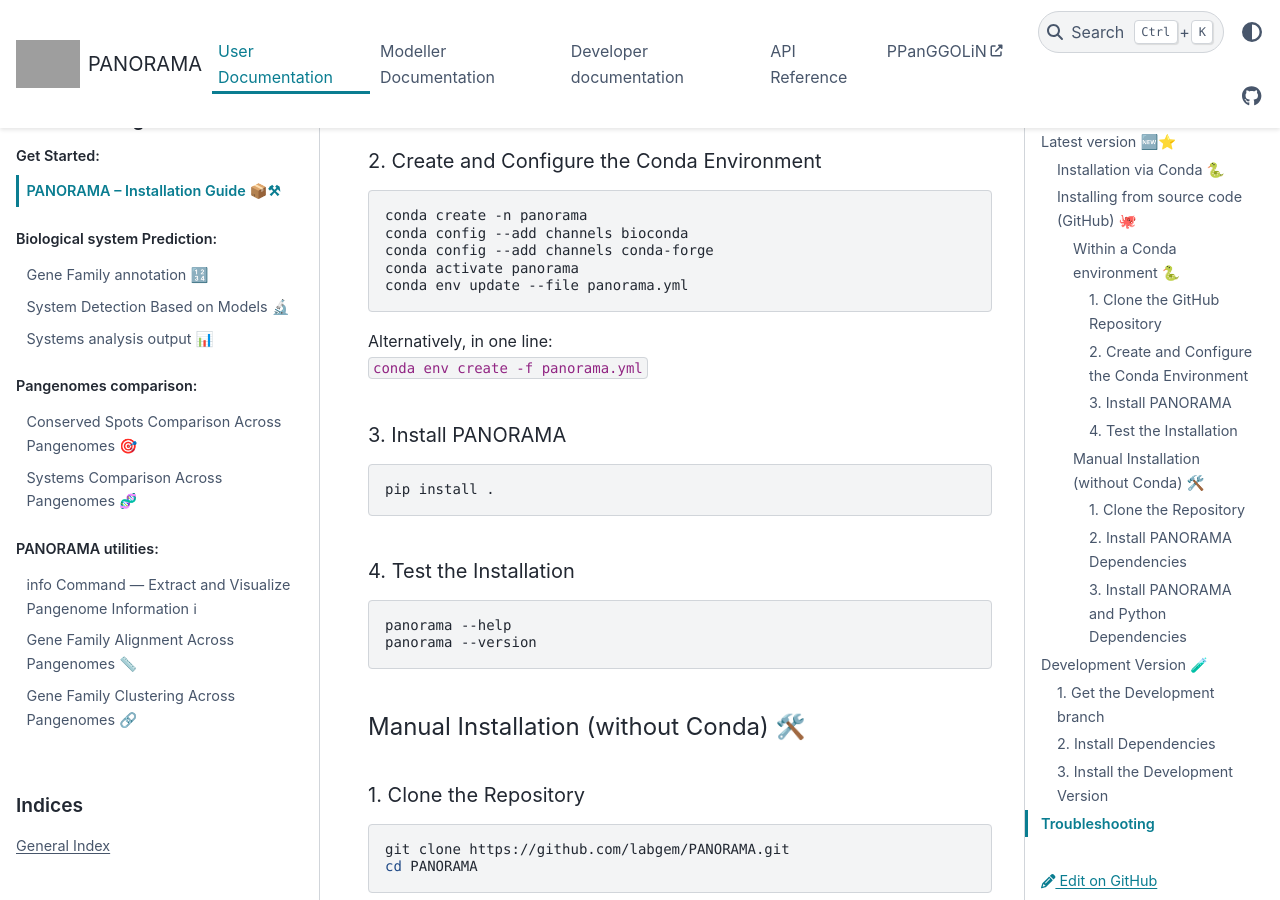
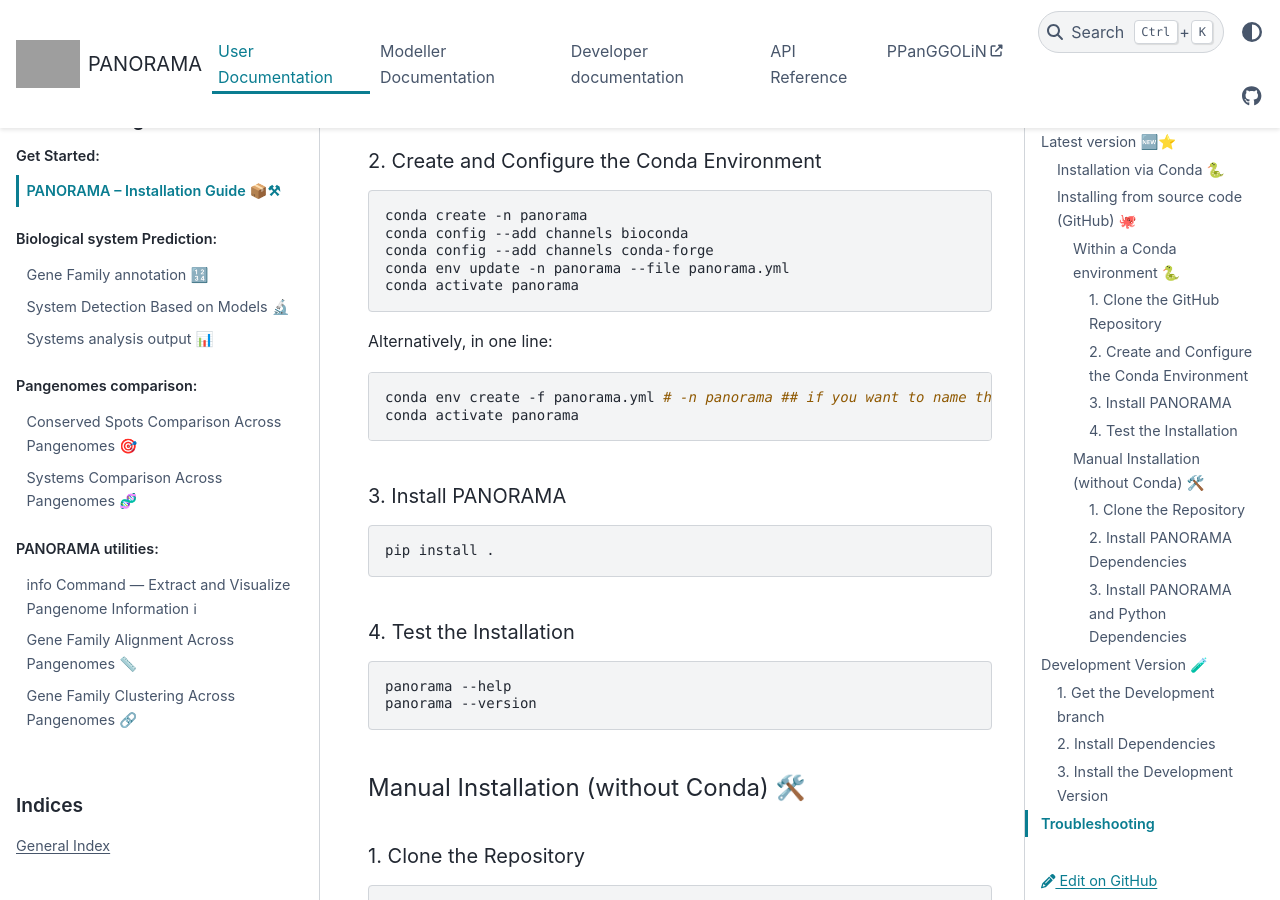
Before and after one commit to labgem/PANORAMA, a Sphinx documentation site: the page built from docs/user/install.md, in a window 1280 px wide and 900 px high, scrolled down 864 px. Built offline with Sphinx 7.4.7 and the PyData theme 0.15.4, drawn with Linux system fonts in a browser that asks for light colours; the version number could not be read and is left out; grey boxes are pictures that could not be loaded.

Commit message:
Update environment files and improve installation instructions in documentation
- Renamed `name` field in `panorama.yml` for consistency.
- Added `selenium` and `geckodriver` dependencies to both `panorama.yml` and `pyproject.toml`.
- Enhanced Conda installation steps for clarity and usability in `docs/user/install.md`.

````diff
--- a/docs/user/install.md
+++ b/docs/user/install.md
@@ -26,12 +26,15 @@
 conda create -n panorama
 conda config --add channels bioconda
 conda config --add channels conda-forge
+conda env update -n panorama --file panorama.yml
 conda activate panorama
-conda env update --file panorama.yml
 ```
 
 Alternatively, in one line:
-`conda env create -f panorama.yml`
+```shell
+conda env create -f panorama.yml # -n panorama ## if you want to name the environment differently
+conda activate panorama
+```
 
 ##### 3. Install PANORAMA
 
--- a/panorama.yml
+++ b/panorama.yml
@@ -1,4 +1,4 @@
-name: blabla
+name: panorama
 channels:
   - conda-forge
   - bioconda
@@ -6,3 +6,5 @@
   - ppanggolin>=2.1.0
   - pyhmmer>=0.6
   - lxml>=4.9.2
+  - selenium>=4.35.0
+  - geckodriver>=0.36.0
--- a/pyproject.toml
+++ b/pyproject.toml
@@ -28,7 +28,9 @@
 dependencies = [
     "ppanggolin>=2.1.0",
     "pyhmmer>=0.6",
-    "lxml>=4.9.2"
+    "lxml>=4.9.2",
+    "selenium>=4.35.0",
+    "geckodriver>=0.36.0"
 ]
 
 
````
Also changed, not shown: 1 other file.
